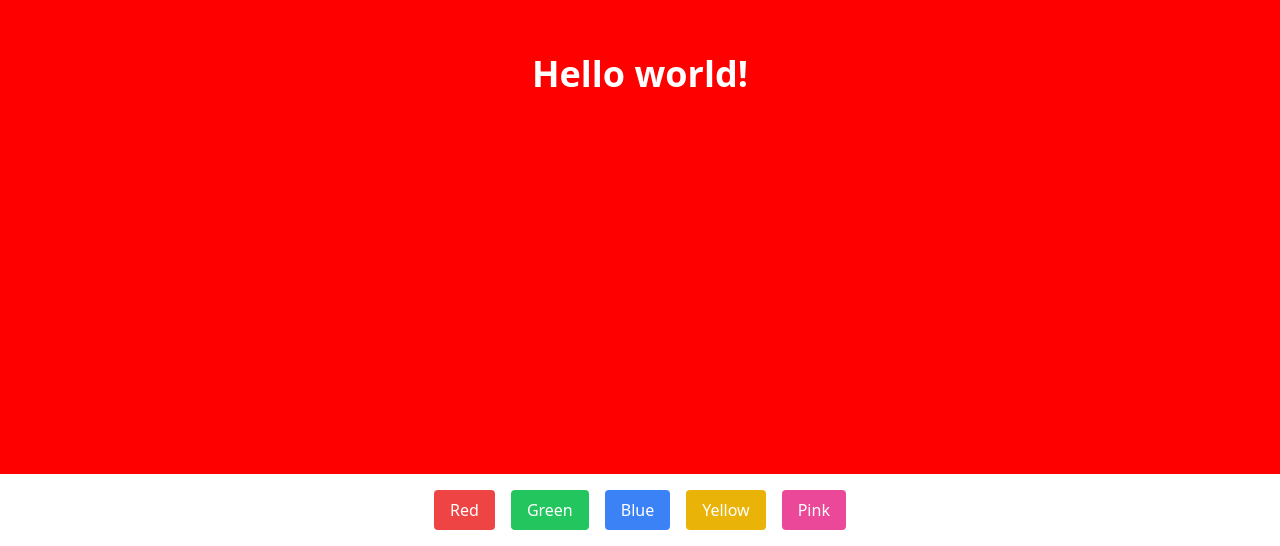
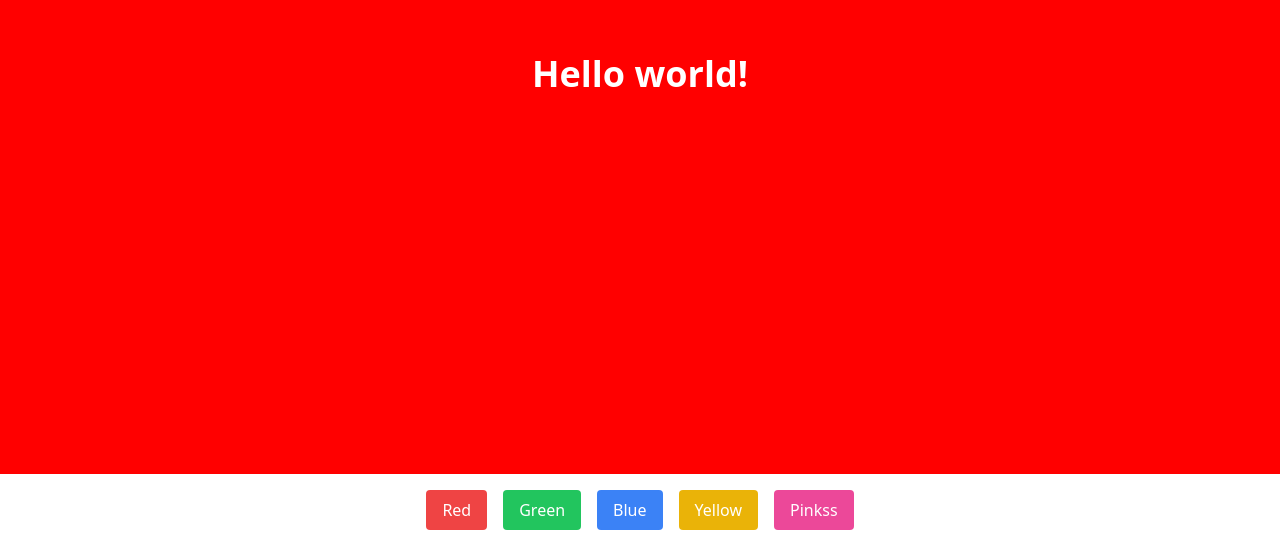
Before and after one commit to gajanand05/reactpractice01, a React (Create React App) app: page / in a window 1280 px wide. Shown: the part 326-872 px from the top of the page. Built offline with nearby package versions, Linux system fonts and the light colour scheme.

Commit message:
normal change

```diff
--- a/src/App.js
+++ b/src/App.js
@@ -14,7 +14,7 @@ function App() {
         <button onClick={() => setColor('green')} className="bg-green-500 text-white px-4 py-2 rounded">Green</button>
         <button onClick={() => setColor('blue')} className="bg-blue-500 text-white px-4 py-2 rounded">Blue</button>
         <button onClick={() => setColor('yellow')} className="bg-yellow-500 text-white px-4 py-2 rounded">Yellow</button>
-        <button onClick={() => setColor('pink')} className="bg-pink-500 text-white px-4 py-2 rounded">Pink</button>
+        <button onClick={() => setColor('pink')} className="bg-pink-500 text-white px-4 py-2 rounded">Pinkss</button>
       </div>
     </>
   );
```
